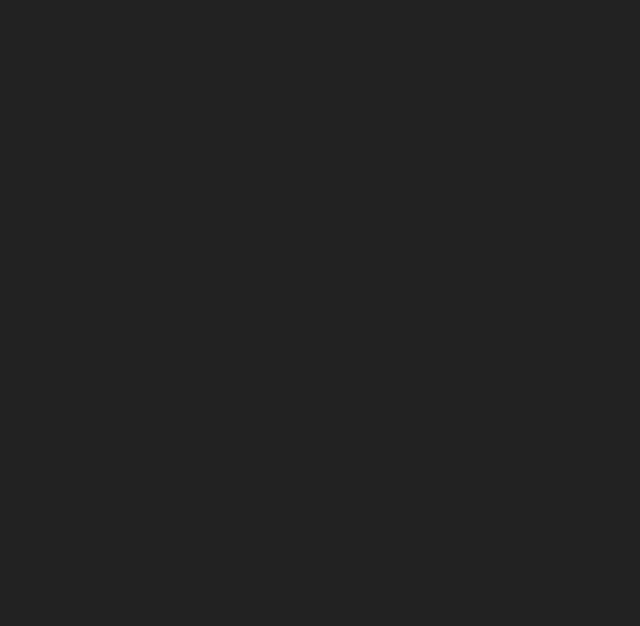
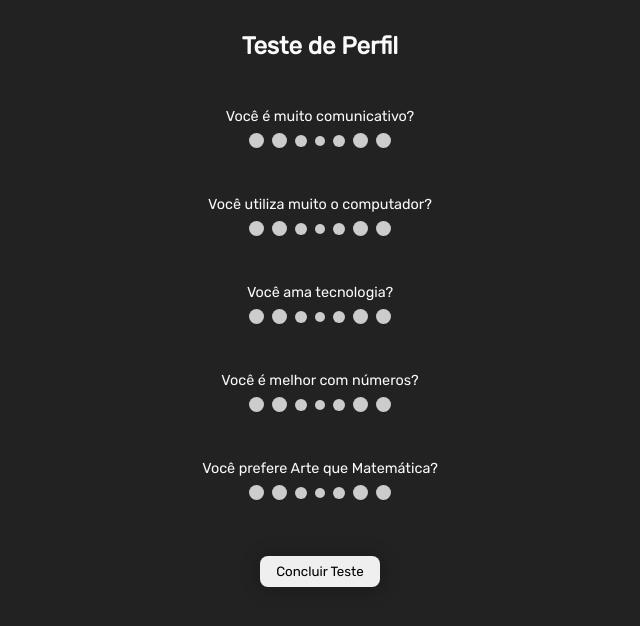
Before and after one commit to Joffre-Quintas/PotenciaHack_Frontend, a React (Vite) app: page /testeperfilradio in a window 1280 px wide. Before the commit this address had no page. Shown: the top 626 px of the page, without its empty margins (320-960 px from the left). Built offline with nearby package versions, Linux system fonts and the light colour scheme.

Commit message:
teste perfil

```diff
--- a/src/App.jsx
+++ b/src/App.jsx
@@ -5,6 +5,9 @@ import Cadastro from './components/cadastro/Cadastro';
 import Home from './pages/Home/Home';
 import { UserProvider } from './context/UserContext';
 import Header from './components/header/Header';
+import TestePerfil from './pages/TestePerfil/TestePerfil';
+import TestePerfilRadio from './pages/TestePerfilRadio/TestePerfilRadio';
+import TesteResultado from './pages/TesteResultado/TesteResultado'
 
 
 
@@ -17,6 +20,9 @@ function App() {
           <Route path="/" element={<Login />} />
           <Route path="/cadastro" element={<Cadastro />} />
           <Route path="/home" element={<Home />} />
+          <Route path="/testeperfil" element={<TestePerfil />} />
+          <Route path="/testeresultado" element={<TesteResultado />} />
+          <Route path="/testeperfilradio" element={<TestePerfilRadio />} />
         </Routes>
       {/* </UserProvider> */}
     </BrowserRouter>
--- a/src/components/Button/Button.module.scss
+++ b/src/components/Button/Button.module.scss
@@ -14,3 +14,10 @@
     // background-color: red;
     margin-top: 0.5rem;
 }
+.buttonPerfil{
+    width: 100%;
+}
+.buttonConcluirTeste{
+
+    margin-top: 1.5rem;;
+}
--- /dev/null
+++ b/src/components/Radio/Radio.jsx
@@ -0,0 +1,39 @@
+import React from 'react';
+import styles from './Radio.module.scss';
+
+const Radio = ({ value, total, onChange }) => {
+  const getBolinhaSize = (index) => {
+    if (index === 0 || index === 1) {
+      return styles.large;
+    } else if (index === 2 || index === 4) {
+      return styles.medium;
+    } else if (index === 3) {
+      return styles.small;
+    } else {
+      return styles.large;
+    }
+  };
+
+  const renderBolinhas = () => {
+    const bolinhas = [];
+
+    for (let i = 0; i < total; i++) {
+      const selected = i + 1 === value ? styles.selected : '';
+      const sizeClass = getBolinhaSize(i);
+
+      bolinhas.push(
+        <div
+          key={i}
+          className={`${styles.bolinha} ${selected} ${sizeClass}`}
+          onClick={() => onChange(i + 1)}
+        />
+      );
+    }
+
+    return bolinhas;
+  };
+
+  return <div className={styles['bolinhas-container']}>{renderBolinhas()}</div>;
+};
+
+export default Radio;
--- /dev/null
+++ b/src/components/Radio/Radio.module.scss
@@ -0,0 +1,50 @@
+.formulario {
+    display: flex;
+    flex-direction: column;
+    align-items: center;
+    font-family: Arial, sans-serif;
+    margin-top: 2rem;
+  }
+
+  .pergunta {
+    display: flex;
+    flex-direction: column;
+    align-items: center;
+    margin-bottom: 1rem;
+  }
+
+  .pergunta p {
+    margin-bottom: 0.5rem;
+  }
+
+  .bolinhas-container {
+    display: flex;
+    align-items: center;
+  }
+
+  .bolinha {
+    width: 10px;
+    height: 10px;
+    border-radius: 50%;
+    background-color: #ccc;
+    margin: 0 4px;
+    cursor: pointer;
+    transition: background-color 0.3s;
+  }
+
+  .selected {
+    background-color: #ff6b6b;
+  }
+
+  .large {
+    width: 15px;
+    height: 15px;
+  }
+  .medium {
+    width: 12px;
+    height: 12px;
+  }
+  .small {
+    width: 10px;
+    height: 10px;
+  }
--- a/src/components/cadastro/Cadastro.jsx
+++ b/src/components/cadastro/Cadastro.jsx
@@ -118,6 +118,7 @@ export default function Cadastro() {
         <Link to="/home">
           <button>Home</button>
         </Link>
+
       </form>
     </div>
   );
--- a/src/pages/Login/Login.jsx
+++ b/src/pages/Login/Login.jsx
@@ -5,7 +5,7 @@ import Input from '../../components/Input/Input';
 import { AiFillEye } from 'react-icons/ai'
 import { AiFillEyeInvisible } from 'react-icons/ai'
 import { Link } from 'react-router-dom';
-import { useState,useEffect } from "react";
+import { useState, useEffect } from "react";
 import { useUserAuthenticationContext } from '../../context/UserContext';
 import jwt_decode from 'jwt-decode';
 
@@ -14,7 +14,7 @@ import imgFacebook from '../../assets/img/facebook.png'
 import Header from '../../components/header/Header';
 
 export default function Login() {
-    const {setUser} = useUserAuthenticationContext();
+    const { setUser } = useUserAuthenticationContext();
     const [type, setType] = useState('password')
     const [form, setForm] = useState({
         user: '',
@@ -65,6 +65,7 @@ export default function Login() {
     return (
         <div className='container'>
             {/* <Header/> */}
+
             <form className={style.formLogin}>
                 <h1>Login</h1>
                 <Input label='Usuário' type='text' name='user' id='user' onChange={(e) => handleUpdateInput(e)} />
@@ -86,6 +87,9 @@ export default function Login() {
                 <div>
                     <div id="google"></div>
                     <img src={imgFacebook} alt="icon Facebook" />
+                    <Link to="/testeperfil">
+                        <button>Teste Perfil</button>
+                    </Link>
                 </div>
             </div>
         </div>
--- /dev/null
+++ b/src/pages/TestePerfil/TestePerfil.jsx
@@ -0,0 +1,22 @@
+import React from 'react'
+import { RiNewspaperFill } from 'react-icons/ri'
+import styles from './TestePerfil.module.scss'
+import Button from '../../components/Button/Button'
+import { Link } from 'react-router-dom';
+
+export default function TestePerfil() {
+    return (
+        <div className='container'>
+            <section className={styles.containerPerfil}>
+                <div className={styles.img}>
+                    <RiNewspaperFill />
+                </div>
+                <h1>Teste de Perfil</h1>
+                <p>Reserve 10 minutos em um local calmo para realização</p>
+                <Link  to="/testeperfilradio">
+                    <Button estilo="buttonPerfil" title="Iniciar Teste" />
+                </Link>
+            </section>
+        </div>
+    )
+}
--- /dev/null
+++ b/src/pages/TestePerfil/TestePerfil.module.scss
@@ -0,0 +1,38 @@
+.containerPerfil {
+    display: flex;
+    justify-content: center;
+    flex-direction: column;
+    align-items: center;
+    height: 100vh;
+  }
+
+  p{
+    width: 80%;
+    text-align: center;
+    margin: 1rem 0 2.5rem 0;
+  }
+
+  .img {
+    position: relative;
+    font-size: 80px;
+  }
+
+  .img::before {
+    content: '';
+    position: absolute;
+    top: -10px;
+    left: -10px;
+    width: 100px;
+    height: 100px;
+    border-radius: 50%;
+    background-color: red;
+    z-index: -1;
+    display: flex;
+    justify-content: center;
+    align-items: center;
+  }
+
+  .svg-icon {
+    font-size: 3rem;
+    color: white;
+  }
--- /dev/null
+++ b/src/pages/TestePerfilRadio/TestePerfilRadio.jsx
@@ -0,0 +1,74 @@
+import React, { useState } from 'react';
+import styles from './TestePerfilRadio.module.scss';
+
+import Radio from '../../components/Radio/Radio';
+import Button from '../../components/Button/Button';
+import { Link } from 'react-router-dom';
+
+const TestePerfilRadio = () => {
+    const [state, setState] = useState({
+        comunicativo: 0,
+        utilizaComputador: 0,
+        amaTecnologia: 0,
+        melhorComNumeros: 0,
+        prefereArtes: 0
+    });
+
+    const handleChange = (key, value) => {
+        setState((prevState) => ({
+            ...prevState,
+            [key]: value,
+        }));
+    };
+
+    return (
+        <div className={styles.formulario}>
+            <h2>Teste de Perfil</h2>
+            <div className={styles.pergunta}>
+                <p>Você é muito comunicativo?</p>
+                <Radio
+                    value={state.comunicativo}
+                    total={7}
+                    onChange={(value) => handleChange('comunicativo', value)}
+                />
+            </div>
+            <div className={styles.pergunta}>
+                <p>Você utiliza muito o computador?</p>
+                <Radio
+                    value={state.utilizaComputador}
+                    total={7}
+                    onChange={(value) => handleChange('utilizaComputador', value)}
+                />
+            </div>
+            <div className={styles.pergunta}>
+                <p>Você ama tecnologia?</p>
+                <Radio
+                    value={state.amaTecnologia}
+                    total={7}
+                    onChange={(value) => handleChange('amaTecnologia', value)}
+                />
+            </div>
+            <div className={styles.pergunta}>
+                <p>Você é melhor com números?</p>
+                <Radio
+                    value={state.melhorComNumeros}
+                    total={7}
+                    onChange={(value) => handleChange('melhorComNumeros', value)}
+                />
+            </div>
+            <div className={styles.pergunta}>
+                <p>Você prefere Arte que Matemática?</p>
+                <Radio
+                    value={state.prefereArtes}
+                    total={7}
+                    onChange={(value) => handleChange('prefereArtes', value)}
+                />
+            </div>
+            <Link to="/testeresultado">
+                <Button estilo="buttonConcluirTeste" title="Concluir Teste" />
+            </Link>
+        </div>
+    );
+};
+
+export default TestePerfilRadio;
--- /dev/null
+++ b/src/pages/TestePerfilRadio/TestePerfilRadio.module.scss
@@ -0,0 +1,55 @@
+.formulario {
+    display: flex;
+    flex-direction: column;
+    align-items: center;
+    font-family: Arial, sans-serif;
+    margin-top: 2rem;
+    h2{
+        margin-bottom: 2rem;
+    }
+  }
+
+  .pergunta {
+    display: flex;
+    flex-direction: column;
+    align-items: center;
+    margin-bottom: 2rem;
+  }
+
+  .pergunta p {
+    margin-bottom: 0.5rem;
+    width: 100%;
+    font-size: 0.9rem;
+  }
+
+  .bolinhas-container {
+    display: flex;
+    align-items: center;
+  }
+
+  .bolinha {
+    width: 10px;
+    height: 10px;
+    border-radius: 50%;
+    background-color: #ccc;
+    margin: 0 4px;
+    cursor: pointer;
+    transition: background-color 0.3s;
+  }
+
+  .selected {
+    background-color: #ff6b6b;
+  }
+
+  .large {
+    width: 15px;
+    height: 15px;
+  }
+  .medium {
+    width: 12px;
+    height: 12px;
+  }
+  .small {
+    width: 10px;
+    height: 10px;
+  }
--- /dev/null
+++ b/src/pages/TesteResultado/TesteResultado.jsx
@@ -0,0 +1,11 @@
+import React from 'react';
+import { FaRegCalendarCheck } from 'react-icons/fa'
+
+export default function TesteResultado() {
+  return (
+    <div>
+      <h1>Resultado</h1>
+      <FaRegCalendarCheck/>
+    </div>
+  );
+}
```
